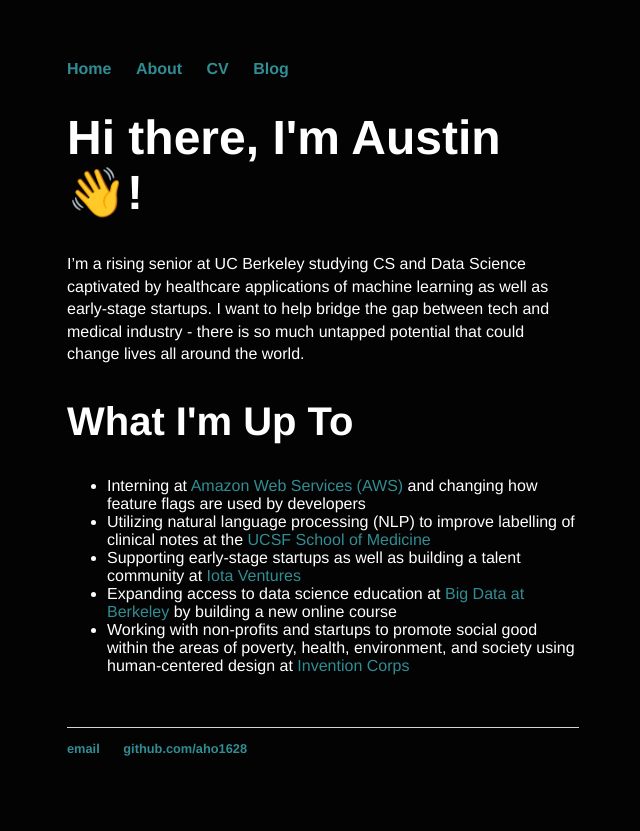
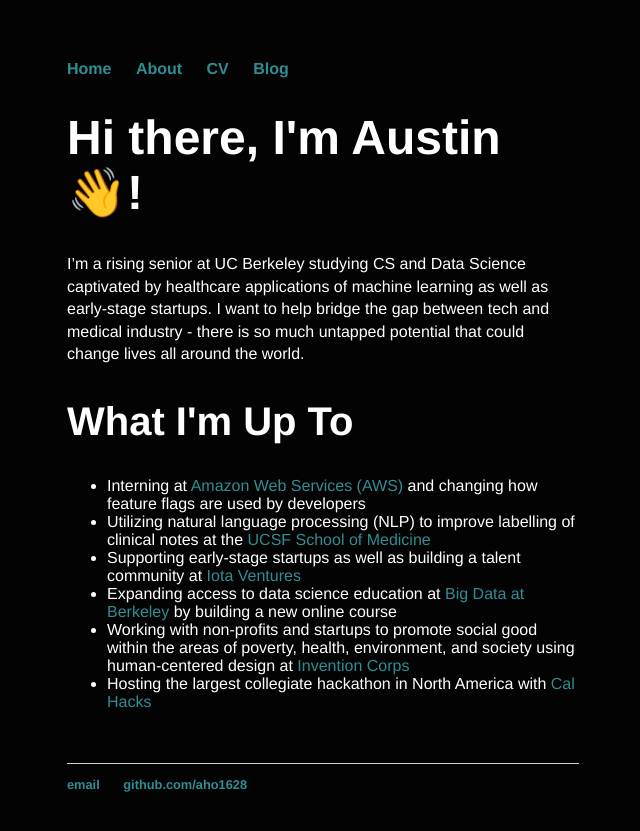
Before and after one commit to aho1628/aho1628.github.io, a Jekyll site: the page built from index.html, in a window 1280 px wide. Shown: the top 831 px of the page, without its empty margins (317-957 px from the left). Built offline with Jekyll 4.4.1, drawn with Linux system fonts in a browser that asks for light colours.

Commit message:
Adding line for cal hacks

```diff
--- a/index.html
+++ b/index.html
@@ -12,6 +12,7 @@
 		<li>Supporting early-stage startups as well as building a talent community at <a href="https://iota.ventures/">Iota Ventures</a></li>
 		<li>Expanding access to data science education at <a href="https://bd.berkeley.edu/"> Big Data at Berkeley</a> by building a new online course </li>
 		<li>Working with non-profits and startups to promote social good within the areas of poverty, health, environment, and society using human-centered design at <a href="https://inventioncorps.org/index.html">Invention Corps</a></li>
+		<li>Hosting the largest collegiate hackathon in North America with <a href = "calhacks.io"> Cal Hacks </a></li>
 	</ul>
 	<br><br/>
 
```
